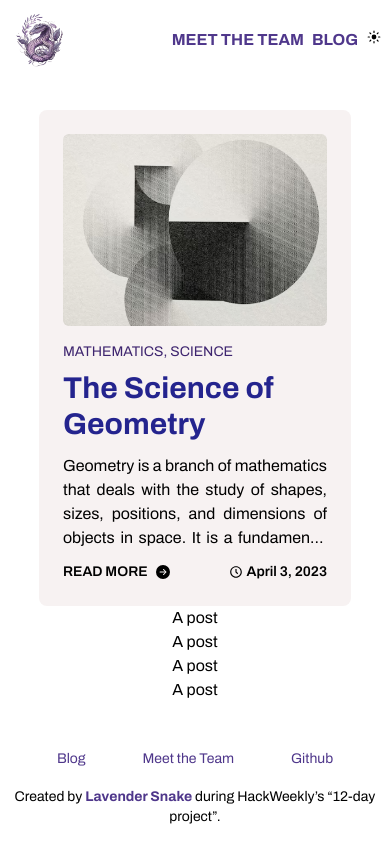
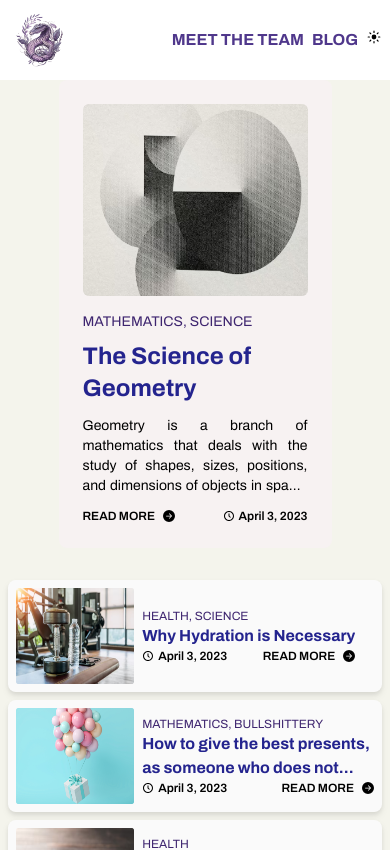
Before and after one commit to Hack-Weekly/lavender-snake-blog, a Next.js app: page / in a window 390 px wide. Shown: the top 850 px of the page. Built offline with nearby package versions, Linux system fonts and the light colour scheme.

Commit message:
post-cards-mobile

```diff
--- a/app/(public)/components/FeaturedPost.tsx
+++ b/app/(public)/components/FeaturedPost.tsx
@@ -65,7 +65,7 @@ export default function FeaturedPost() {
     const datetime = new Date(mockData.datetime).toLocaleDateString(undefined, {year: 'numeric', month: 'long', day: 'numeric' });
 
 	return (
-		<div className={`flex flex-col sm:flex-row items-center w-[80%] md:w-[75%] lg:w-[70%] p-6 lg:p-10 bg-grey-redtint dark:bg-primary-800 rounded-lg ${inter.variable} font-inter cursor-pointer`} >
+		<div className={`flex flex-col sm:flex-row items-center w-[70%] sm:w-[85%] md:w-[85%] lg:w-[75%] xl:w-[70%] p-6 lg:p-10 bg-grey-redtint dark:bg-primary-800 rounded-lg ${inter.variable} font-inter cursor-pointer`} >
             <Image
                 className="h-48 sm:h-60 sm:w-5/12 mb-4 sm:mb-0 rounded-md"
                 src={mockData.imgsrc}
@@ -78,23 +78,17 @@ export default function FeaturedPost() {
                 <div className="text-sm text-primary-600 dark:text-primary-100">
                     {tags}
                 </div>
-                <div className="text-3xl font-bold text-title my-2">
+                <div className="text-2xl sm:text-3xl font-bold text-title my-2 line-clamp-2">
                     {mockData.title}
                 </div>
-                <div className="text-justify my-1 sm:my-4"
-                    style={{
-                        display: "-webkit-box",
-                        WebkitLineClamp: "4",
-                        WebkitBoxOrient: "vertical",
-                        overflow: "hidden"
-                    }}>
+                <div className="text-justify text-sm sm:text-base my-1 sm:my-2 line-clamp-4">
                     {mockData.body}
                 </div>
-                <div className="flex justify-between mt-2">
-                    <div className="flex items-center gap-2 text-sm font-semibold">
+                <div className="flex justify-between mt-2 text-xs sm:text-sm font-semibold">
+                    <div className="flex items-center gap-2">
                         READ MORE <BsFillArrowRightCircleFill />
                     </div>
-                    <div className="flex items-center gap-1 text-sm font-semibold">
+                    <div className="flex items-center gap-1">
                         <BiTimeFive /> <span>{datetime}</span>
                     </div>
                 </div>
--- a/app/(public)/components/PostCard.tsx
+++ b/app/(public)/components/PostCard.tsx
@@ -1,3 +1,7 @@
+import Image from "next/image"
+import { BsFillArrowRightCircleFill } from "react-icons/bs"
+import { BiTimeFive } from "react-icons/bi"
+
 interface Post {
 	id: string
 	title: string
@@ -12,9 +16,36 @@ interface PostCardProps {
 }
 
 export default function PostCard(postCardProps: PostCardProps){
+    const tags = postCardProps.postData.tags.map((item) => item.toUpperCase()).join(", ");
+    const datetime = new Date(postCardProps.postData.datetime).toLocaleDateString(undefined, {year: 'numeric', month: 'long', day: 'numeric' });
     return (
-        <div>
-            A post
+        <div className="flex flex-row p-2 bg-card-bg rounded-lg drop-shadow-md">
+            <Image
+                className="block h-24 min-w-1/3 max-w-1/3"
+                src={postCardProps.postData.imgsrc}
+                alt="Post Image"
+                width={384}
+                height={240}
+            />
+            <div className="flex flex-col justify-center ml-2 xs:ml-4">
+                <div className="text-xs text-primary-600 dark:text-primary-100">
+                    {tags}
+                </div>
+                <div className="text-base font-bold text-title line-clamp-2 ">
+                    {postCardProps.postData.title}
+                </div>
+                <div className="text-sm text-justify my-2 hidden">
+                    {postCardProps.postData.body}
+                </div>
+                <div className="flex flex-row-reverse justify-between text-xs">
+                    <div className="flex items-center gap-2 font-semibold">
+                        READ MORE <BsFillArrowRightCircleFill />
+                    </div>
+                    <div className="flex items-center gap-1  font-semibold">
+                        <BiTimeFive /> <span>{datetime}</span>
+                    </div>
+                </div>
+            </div>
         </div>
     )
 }
--- a/app/(public)/components/PostsByTags.tsx
+++ b/app/(public)/components/PostsByTags.tsx
@@ -50,12 +50,12 @@ const posts: Post[] = [
 
 export default function PostsByTags(){
     return (
-        <div>
+        <div className="mx-2 mt-8 flex flex-col gap-2">
 			{posts.map((post, index) => {
 				return (
 					<PostCard
-					key={post.id}
-					postData={post}
+						key={post.id}
+						postData={post}
 					/>
 				)
 			})}
--- a/app/(public)/layout.tsx
+++ b/app/(public)/layout.tsx
@@ -9,7 +9,7 @@ export default function PublicLayout({
 	return (
 		<div className="min-h-dscreen flex flex-col items-center justify-between">
 			<Nav />
-			<main className="w-full">{children}</main>
+			<main className="w-full bg-primary-bg">{children}</main>
 			<Footer />
 		</div>
 	)
--- a/tailwind.config.js
+++ b/tailwind.config.js
@@ -57,7 +57,19 @@ module.exports = {
 				"grey-20": "#333333",
 				"grey-redtint": "#F7F2F2",
 				"title": "#24248E",
+				"primary-bg": "#F4F4EC",
+				"card-bg": "#FAFAFA",
 
+			},
+			minWidth: {
+				"1/2": "50%",
+				"1/3": "33%",
+				"1/4": "25%",
+			},
+			maxWidth: {
+				"1/2": "50%",
+				"1/3": "33%",
+				"1/4": "25%",
 			},
 			fontFamily: {
 				serif: ["var(--font-serif)", ...defaultTheme.fontFamily.serif],
```
